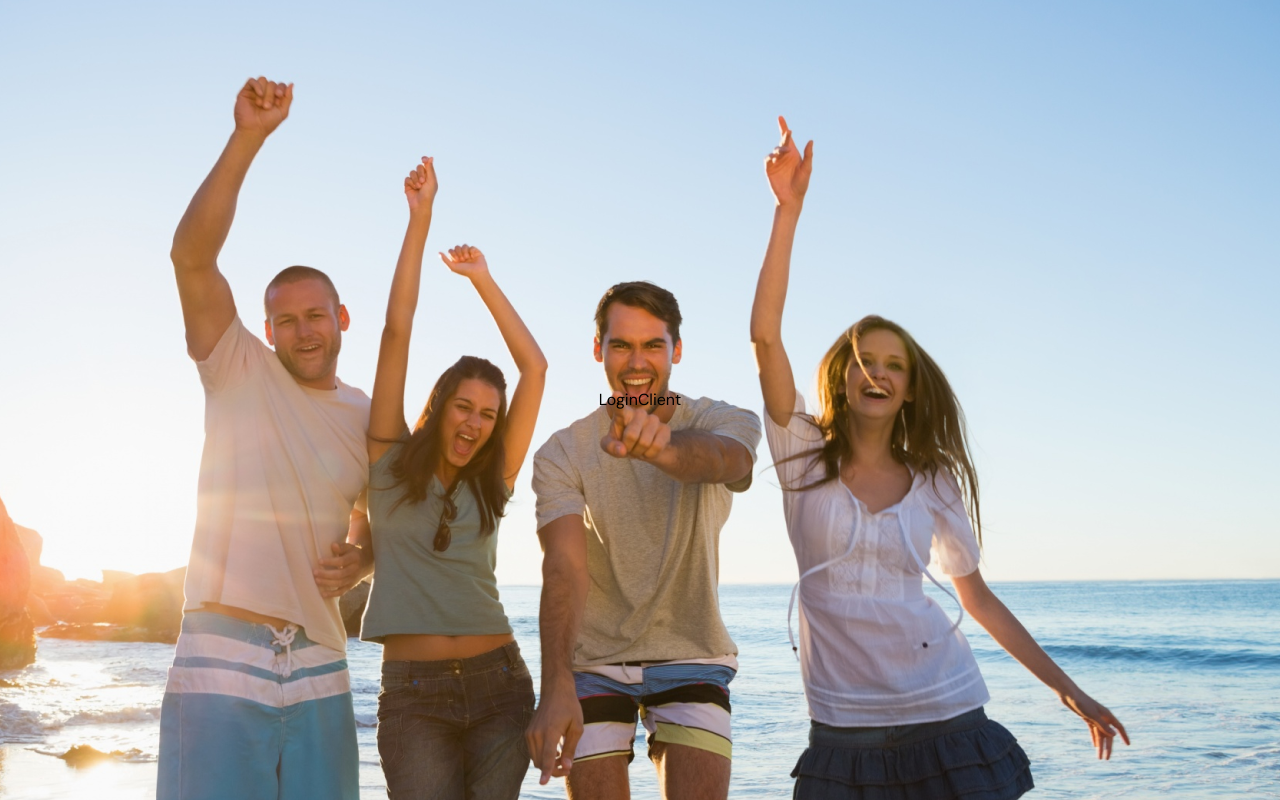
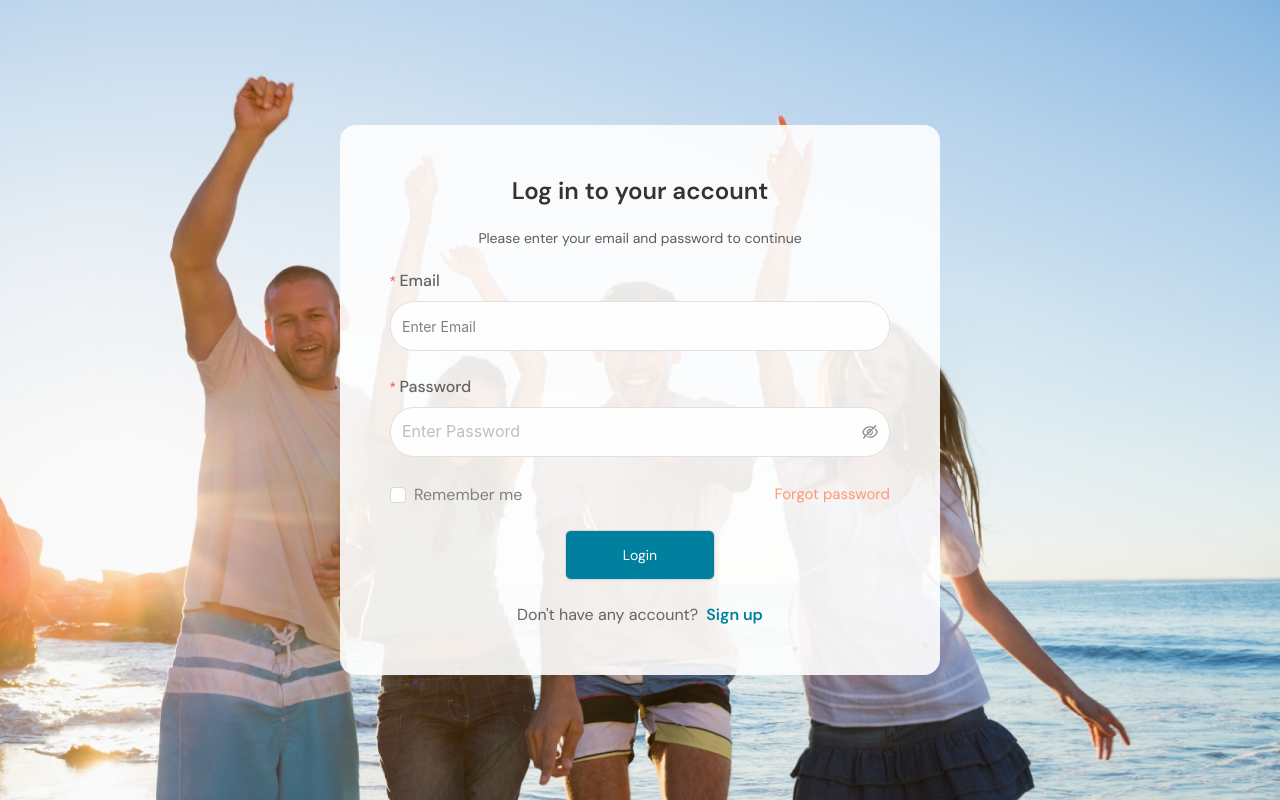
Before and after one commit to sparktechagency/romzz-frontend, a Next.js app: page /login in a window 1280 px wide. Built offline with nearby package versions, Linux system fonts and the light colour scheme.

Commit message:
feat: :sparkles: login page

```diff
--- a/src/app/(auth)/layout.tsx
+++ b/src/app/(auth)/layout.tsx
@@ -14,7 +14,7 @@ const AuthLayout  = ({children}: {children : React.ReactNode}) => {
                 backgroundSize: "container",
             }}
         >
-            <div>
+            <div className='bg-[#FEFEFE] bg-opacity-[90%] rounded-[16px] p-[50px] w-[600px]'>
                 {children}
             </div>
         </div>
--- a/src/app/(auth)/login/LoginClient.tsx
+++ b/src/app/(auth)/login/LoginClient.tsx
@@ -1,8 +1,124 @@
-import React from 'react'
+"use client"
+import Heading from '@/components/shared/Heading';
+import { Button, Checkbox, Form, Input } from 'antd'
+import Link from 'next/link';
+import React from 'react';
+import toast from 'react-hot-toast';
+import { useRouter } from 'next/navigation';
 
 const LoginClient = () => {
+    const [form] = Form.useForm();
+    const router = useRouter();
+    form.setFieldsValue(undefined);
+
+
+    const handleSubmit = async (values: any) => {
+        router.push('/');
+        toast.success("Logged In Successfully")
+    };
+
+
     return (
-        <div>LoginClient</div>
+        <div>
+            <Heading name='Log in to your account' style='font-semibold text-[24px] leading-[32px] text-[#333333] text-center mb-6' />
+            <p className='font-normal text-[14px] leading-[14px] text-[#5C5C5C] text-center mb-6' >Please enter your email and password to continue</p>
+
+            <Form onFinish={handleSubmit} form={form} layout='vertical'>
+                <Form.Item
+                    name="email"
+                    label={<p className='font-medium text-[16px] leading-6 text-[#636363]'>Email</p>}
+                    rules={[
+                        {
+                            required: true,
+                            message: "Please Enter Email!"
+                        }
+                    ]}
+                >
+                    <Input
+                        placeholder='Enter Email'
+                        style={{
+                            width: "100%",
+                            height: 50,
+                            boxShadow: "none",
+                            outline: "none",
+                            border: "1px solid #E0E0E0",
+                            borderRadius: 24,
+                            background: "#FEFEFE"
+                        }}
+                        className='poppins placeholder:text-[#818181] placeholder:text-[14px] placeholder:font-normal placeholder:leading-6'
+                    />
+                </Form.Item>
+
+                <Form.Item
+                    name="password"
+                    label={<p className='font-medium text-[16px] leading-6 text-[#636363]'>Password</p>}
+                    rules={[
+                        {
+                            required: true,
+                            message: "Please Enter Password"
+                        }
+                    ]}
+                >
+                    <Input.Password
+                        placeholder='Enter Password'
+                        style={{
+                            width: "100%",
+                            height: 50,
+                            boxShadow: "none",
+                            outline: "none",
+                            border: "1px solid #E0E0E0",
+                            borderRadius: 24,
+                            color: "#818181",
+                            fontSize: 16,
+                            background: "#FEFEFE"
+                        }}
+                        className='custom-input'
+                    />
+                </Form.Item>
+
+                <div className="flex justify-between items-center text-[#6A6D7C] mb-[22px]">
+                    <Form.Item name="remember" valuePropName="checked" noStyle>
+                        <Checkbox className="text-[#818181] text-[16px] leading-[24px] font-normal">Remember me</Checkbox>
+                    </Form.Item>
+
+                    <Link href={"forgotPassword"}>
+                        <p className="text-[#FF9773] cursor-pointer text-[15px] leading-[27px] font-normal">
+                            Forgot password
+                        </p>
+                    </Link>
+                </div>
+
+                <Form.Item
+                    style={{
+                        display: "flex",
+                        alignItems: "center",
+                        justifyContent: "center",
+                        width: "100%"
+                    }}
+                >
+                    <Button
+                        htmlType='submit'
+                        style={{
+                            width: 150,
+                            height: 50,
+                            background: "#00809E",
+                            color: "#ffffff"
+                        }}
+                    >
+                       Login
+                    </Button>
+                </Form.Item>
+
+                <p className="text-[#636363] text-[16px] leading-[21px] font-normal text-center">
+                    Don&apos;t have any account?
+                    <Link className='ml-2' href={"/register"}>
+                        <span className='text-primary cursor-pointer font-semibold'>Sign up</span>
+                    </Link>
+                </p>
+
+
+            </Form>
+        </div>
     )
 }
 
```
